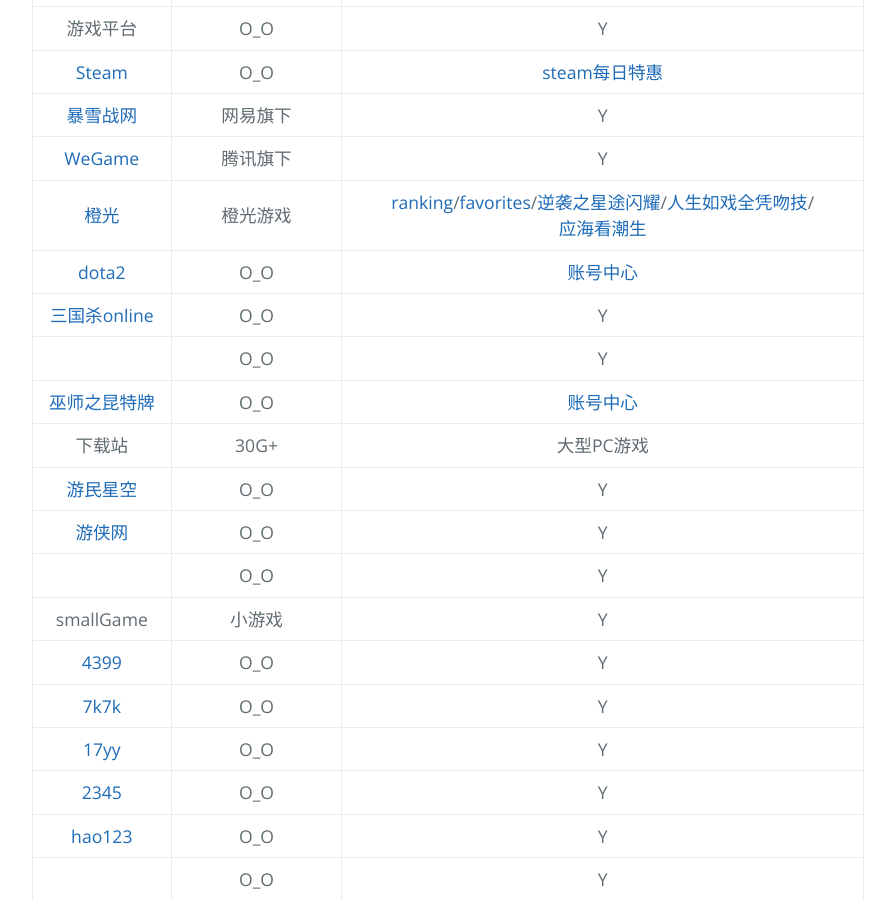
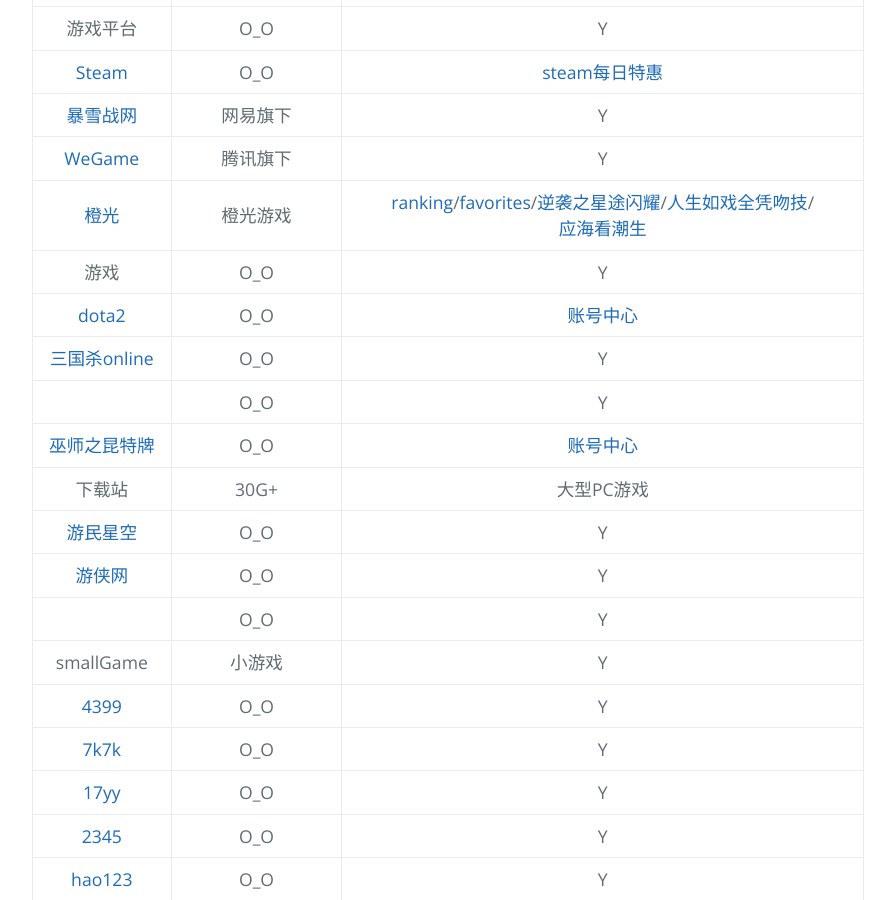
Before and after one commit to AmbroseRen/test, a Jekyll site: the page built from Art/Games/index.md, in a window 1280 px wide and 900 px high, scrolled down 734 px. Shown: the whole window, without its empty margins (128-1023 px from the left). Built offline with Jekyll 4.4.1, drawn with Linux system fonts in a browser that asks for light colours; nearby versions of some CDN libraries; our own code applies the rules of GitHub Pages for plain Markdown files; library files that are not in the unit come from our copies; the repository's description, which GitHub fills in, is left out.

Commit message:
Update index.md

```diff
--- a/Art/Games/index.md
+++ b/Art/Games/index.md
@@ -42,6 +42,7 @@
 | [暴雪战网](https://account.battlenet.com.cn/overview) | 网易旗下 | Y |
 | [WeGame](https://www.wegame.com.cn/) | 腾讯旗下 | Y |
 | [橙光](http://www.66rpg.com/) | 橙光游戏 | [ranking](http://www.66rpg.com/list/ranking)/[favorites](http://www.66rpg.com/home/favorites)/[逆袭之星途闪耀](http://www.66rpg.com/game/61414)/[人生如戏全凭吻技](http://www.66rpg.com/game/1326295)/[应海看潮生](http://www.66rpg.com/monthly/t_21/2883.shtml) |
+| 游戏 | O_O | Y |
 | [dota2](https://www.dota2.com.cn/article/details/20180801/200161.html) | O_O | [账号中心](https://members.dota2.com.cn/info) |
 | [三国杀online](http://web.sanguosha.com/login/index.html) | O_O | Y |
 | []() | O_O | Y |
```
